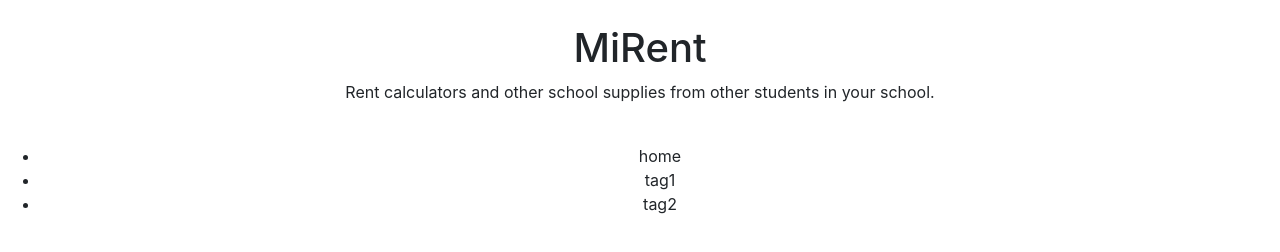
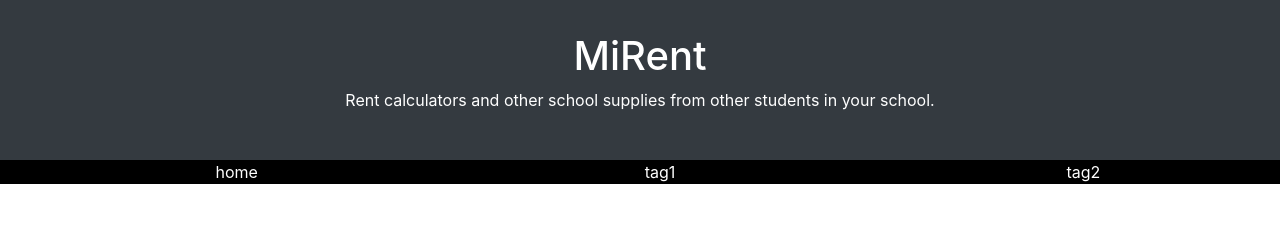
Before and after one commit to erjiale/sbuhacks2019, a plain HTML site: page index.html in a window 1280 px wide. Drawn offline with nearby package versions, Linux system fonts and the light colour scheme.

Commit message:
edited nav bar and header

```diff
--- a/index.html
+++ b/index.html
@@ -9,24 +9,23 @@
 
 	<center>
 
-		<header class="p-4">
+		<header class="bg-dark">
 			<h1>MiRent</h1>
 			<p>Rent calculators and other school supplies from other students in your school.</p>
 		</header>
 
 		<body>
+			<nav class="bg-black">
+				<ul class="row rem-bullet">
+					<li class="col">home</li>
+					<li class="col">tag1</li>
+					<li class="col">tag2</li>
+				</ul>
+			</nav>
+
 			<section>
 
 			</section>
-
-
-		<nav>
-			<ul>
-				<li>home</li>
-				<li>tag1</li>
-				<li>tag2</li>
-			</ul>
-		</nav>
 
 		</body>
 
--- a/styles.css
+++ b/styles.css
@@ -0,0 +1,13 @@
+header {
+	padding: 2em 4em;
+	color: white;
+}
+
+.bg-black {
+	background-color: black;
+	color: white;
+}
+
+.rem-bullet {
+	list-style: none;
+}
```
